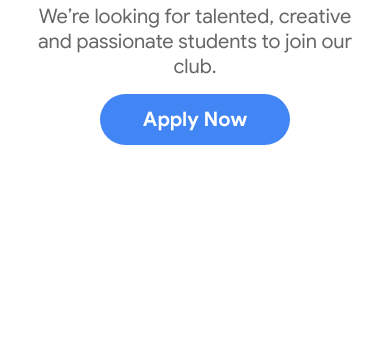
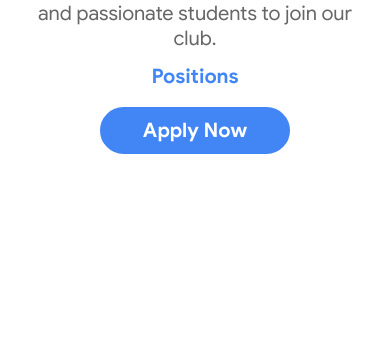
Before and after one commit to radiantly/join-gdsc, a plain HTML site: page index.html in a window 390 px wide. Shown: the part 411-755 px from the top of the page. Drawn offline with Linux system fonts and the light colour scheme; a script that the page names is missing.

Commit message:
Add positions

```diff
--- a/index.html
+++ b/index.html
@@ -26,7 +26,12 @@
           We’re looking for talented, creative and passionate students to join
           our club.
         </div>
-        <a data-tf-popup="ujIVnvE5" class="btn bold">Apply Now</a>
+        <div class="row">
+          <a data-tf-popup="ujIVnvE5" class="btn bold apply">Apply Now</a>
+          <a href="/docs/GDSC_positions.pdf" class="btn bold pdflink">
+            Positions
+          </a>
+        </div>
       </div>
       <div class="img-wrap">
         <img
@@ -39,8 +44,8 @@
     <footer>
       <a href="https://github.com/radiantly/join-gdsc">
         Built with <img src="images/signal_wifi_3_bar.svg" alt="love" /> by the
-        GDSC Team</a
-      >
+        GDSC Team
+      </a>
     </footer>
     <script src="//embed.typeform.com/next/embed.js"></script>
   </body>
--- a/style.css
+++ b/style.css
@@ -95,25 +95,45 @@ body {
   transition: all 0.2s ease;
 }
 
+.content .row {
+  display: flex;
+  align-items: center;
+  margin-bottom: 20px;
+  gap: 30px;
+}
+
 .content .btn {
   display: block;
   text-align: center;
   text-decoration: none;
   color: white;
   width: 210px;
-  border: none;
   outline: none;
-  background-color: var(--blue);
-  font-family: inherit;
-  padding: 15px 0;
   font-size: 22px;
   border-radius: 90px;
   cursor: pointer;
-  transition: background-color 0.2s ease;
+  padding: 11px 0;
+  font-family: inherit;
+  transition: all 0.2s ease;
+  border: 4px solid var(--blue);
 }
 
-.content .btn:hover {
+.content .btn.apply {
+  background-color: var(--blue);
+}
+
+.content .btn.pdflink {
+  color: var(--blue);
+}
+
+.content .btn.apply:hover {
   background-color: var(--light-blue);
+  border-color: var(--light-blue);
+}
+
+.content .pdflink:hover {
+  color: var(--light-blue);
+  border-color: var(--light-blue);
 }
 
 .side-img {
@@ -170,11 +190,19 @@ footer a:hover img {
   .content .para {
     font-size: 20px;
     max-width: 90vw;
-    margin-bottom: 15px;
+    margin-bottom: 5px;
+  }
+  .content .row {
+    flex-direction: column-reverse;
+    gap: 10px;
   }
   .content .btn {
     width: 190px;
-    padding: 13px 0;
+    padding: 8px 0;
     font-size: 20px;
+    border-width: 3px;
+  }
+  .content .btn.pdflink {
+    border: none;
   }
 }
```
Also changed, not shown: 1 other file.
